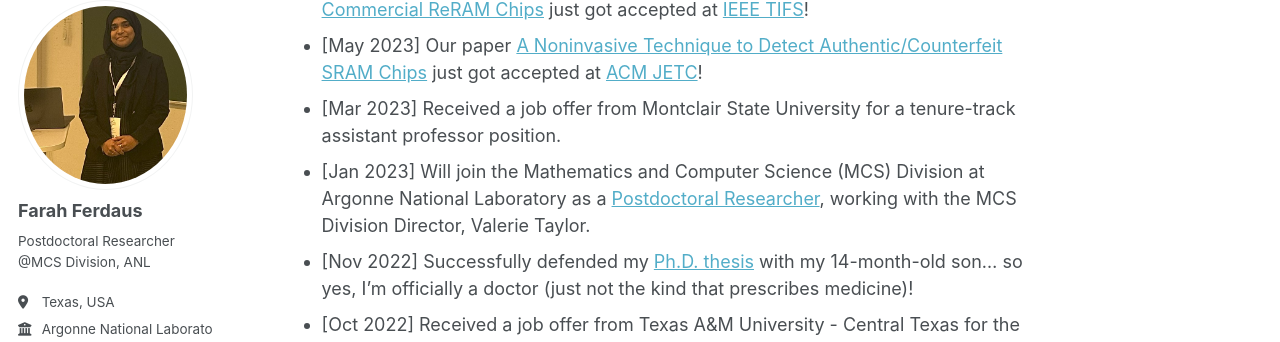
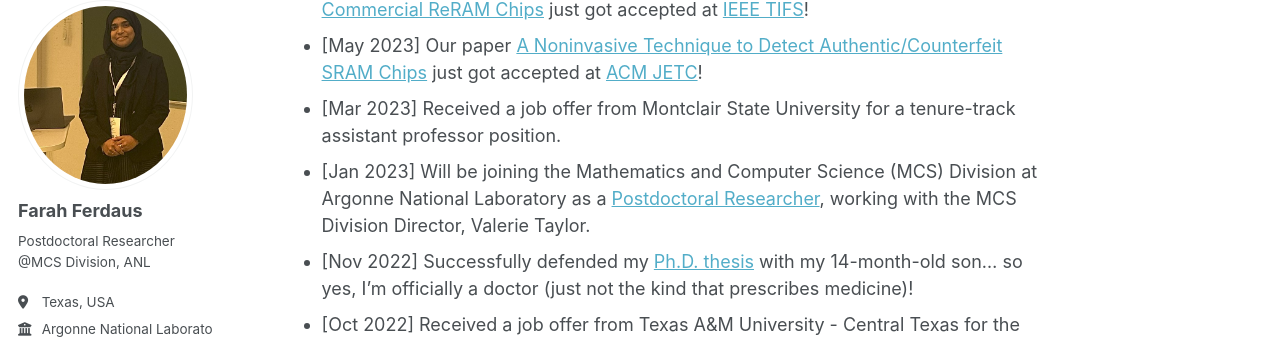
Before and after one commit to fferdaus/fferdaus.github.io, a Jekyll site: the page built from _pages/about.md, in a window 1280 px wide and 900 px high, scrolled down 2083 px. Shown: the part 99-441 px from the top of the window. Built offline with Jekyll 4.4.1, drawn with Linux system fonts in a browser that asks for light colours; some web fonts are replaced.

Commit message:
Update about.md

```diff
--- a/_pages/about.md
+++ b/_pages/about.md
@@ -68,7 +68,7 @@ She has published numerous scientific articles, including journal articles, conf
 - [Jan 2024] Our paper [Hiding Information for Secure and Covert data Storage in Commercial ReRAM Chips](https://ieeexplore.ieee.org/abstract/document/10436085) just got accepted at [IEEE TIFS](https://ieeexplore.ieee.org/xpl/RecentIssue.jsp?punumber=10206)!
 - [May 2023] Our paper [A Noninvasive Technique to Detect Authentic/Counterfeit SRAM Chips](https://dl.acm.org/doi/abs/10.1145/3597024) just got accepted at [ACM JETC](https://dl.acm.org/journal/jetc)!
 - [Mar 2023] Received a job offer from Montclair State University for a tenure-track assistant professor position.
-- [Jan 2023] Will join the Mathematics and Computer Science (MCS) Division at Argonne National Laboratory as a [Postdoctoral Researcher](https://www.anl.gov/profile/farah-ferdaus), working with the MCS Division Director, Valerie Taylor.
+- [Jan 2023] Will be joining the Mathematics and Computer Science (MCS) Division at Argonne National Laboratory as a [Postdoctoral Researcher](https://www.anl.gov/profile/farah-ferdaus), working with the MCS Division Director, Valerie Taylor.
 - [Nov 2022] Successfully defended my [Ph.D. thesis](https://digitalcommons.fiu.edu/etd/5220/) with my 14-month-old son... so yes, I’m officially a doctor (just not the kind that prescribes medicine)!
 - [Oct 2022] Received a job offer from Texas A&M University - Central Texas for the position of Assistant Research Scientist in Cybersecurity.
 - [Jun 2022] Presented our paper, [Watermarked ReRAM: A Technique to Prevent Counterfeit Memory Chips](https://dl.acm.org/doi/abs/10.1145/3526241.3530341), at [GLSVLSI 2022](https://glsvlsi.org/archive/glsvlsi22/index.html) with my 9-month-old son. What a journey!
```
